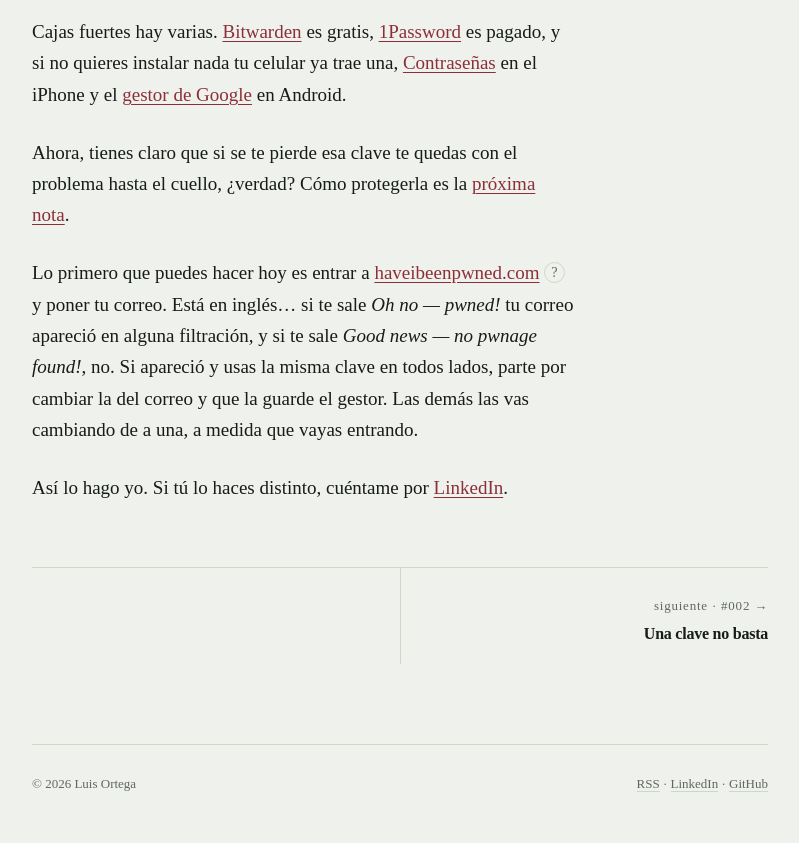
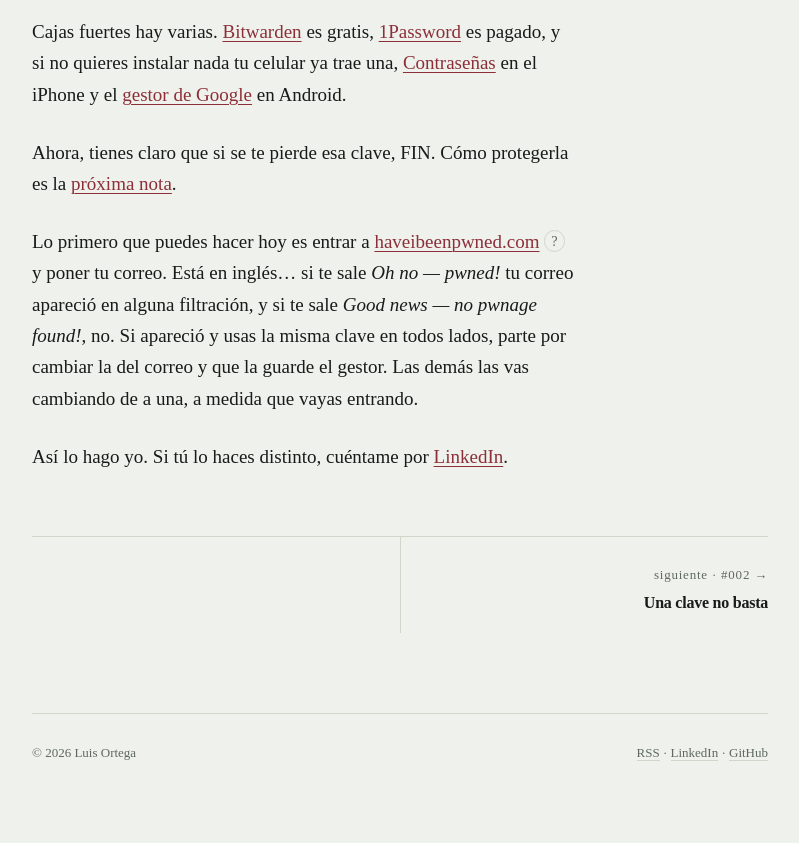
Before and after one commit to lortega/luchus-dev, an Astro site: page /notas/una-sola-clave in a window 1280 px wide. Shown: the part 1700-2543 px from the top of the page, without its empty margins (240-1039 px from the left). After the commit the page ends 2511 px from the top, so only its background shows below. Built offline with nearby package versions, Linux system fonts and the light colour scheme; Astro itself is replaced by a stand-in of ours.

Commit message:
Improvements.

```diff
--- a/src/content/notes/una-sola-clave.md
+++ b/src/content/notes/una-sola-clave.md
@@ -37,8 +37,7 @@ celular ya trae una, [Contraseñas](https://support.apple.com/es-lamr/120758) en
 el iPhone y el [gestor de Google](https://passwords.google/intl/es-419/) en
 Android.
 
-Ahora, tienes claro que si se te pierde esa clave te quedas con el problema hasta
-el cuello, ¿verdad? Cómo protegerla es la [próxima nota](/notas/una-clave-no-basta/).
+Ahora, tienes claro que si se te pierde esa clave, FIN. Cómo protegerla es la [próxima nota](/notas/una-clave-no-basta/).
 
 Lo primero que puedes hacer hoy es entrar a <span class="nota">[haveibeenpwned.com](https://haveibeenpwned.com)<span class="nota__texto">Es
 seguro. Lo creó [Troy Hunt](https://www.troyhunt.com/about/), un investigador de
```
